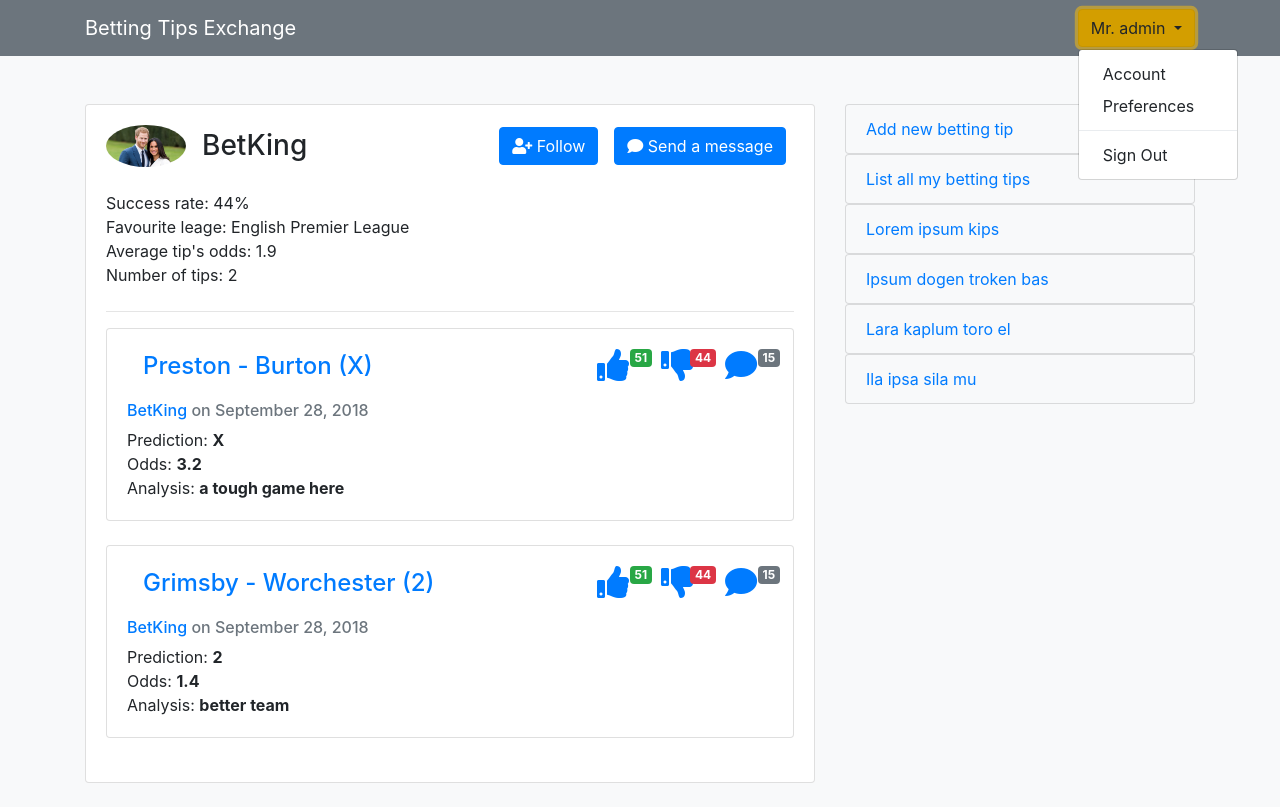
After one commit to Xeragus/Betting-Tips-Exchange, a Django app: a page that uses blog/templates/blog/header.html in a window 1280 px wide, after a click that opens the changed part. The commit adds this page. Run offline with Django 3.2, Linux system fonts and the light colour scheme; a user stored in the database is signed in; data comes from the database, SQL or seed files in the repository; both versions use the stored data as it was after the commit; some libraries are stand-ins or nearby versions.

Commit message:
Adding profile page for users, filtering by author and additional routing

```diff
--- a/blog/static/blog/styles.css
+++ b/blog/static/blog/styles.css
@@ -1,4 +1,13 @@
 .menu-user-dropdown {
   position: absolute;
   right: 0;
+  top: 50%;
+  transform: translateY(-50%);
+  z-index: 2;
 }
+.custom-sidebar {
+  z-index: 1;
+}
+.like-comment-section .badge {
+  right: -15px;
+}
--- a/blog/templates/blog/header.html
+++ b/blog/templates/blog/header.html
@@ -6,9 +6,6 @@
     </button>
     <div class="collapse navbar-collapse ml-5" id="navbarNav">
       <ul class="navbar-nav w-100 position-relative">
-            <li class="nav-item">
-              <a class="nav-link" href="{% url 'dashboard' %}">Dashboard</a>
-            </li>
             {% if not user.is_authenticated %}
             <li class="nav-item">
               <a class="nav-link" href="{% url 'login' %}">Login</a>
@@ -16,27 +13,21 @@
             <li class="nav-item">
               <a class="nav-link" href="{% url 'register' %}">Register</a>
             </li>
-            {% else %}
-            <li class="nav-item">
-              <a class="nav-link" href="{% url 'profile' %}">Profile</a>
-            </li>
-            <li class="nav-item">
-              <a class="nav-link" href="{% url 'logout' %}">Logout</a>
-            </li>
             {% endif %}
             <!-- Example single danger button -->
+            {% if user.is_authenticated %}
             <div class="btn-group menu-user-dropdown">
               <button type="button" class="btn btn-warning dropdown-toggle" data-toggle="dropdown" aria-haspopup="true" aria-expanded="false">
                 Mr. {{ user.get_username }}
               </button>
               <div class="dropdown-menu">
-                <a class="dropdown-item" href="#">Profile Stats</a>
-                <a class="dropdown-item" href="#">Account Settings</a>
+                <a class="dropdown-item" href="{% url 'profile' %}">Account</a>
                 <a class="dropdown-item" href="#">Preferences</a>
                 <div class="dropdown-divider"></div>
-                <a class="dropdown-item" href="#">Sign Out</a>
+                <a class="dropdown-item" href="{% url 'logout' %}">Sign Out</a>
               </div>
             </div>
+            {% endif %}
       </ul>
     </div>
   </div>
--- /dev/null
+++ b/blog/templates/blog/pagination.html
@@ -0,0 +1,22 @@
+{% if is_paginated %}
+
+  {% if page_obj.has_previous %}
+    <a href="?page=1" class="btn btn-outline-info">first</a>
+    <a href="?page={{ page_obj.previous_page_number }}" class="btn btn-outline-info">prev</a>
+  {% endif %}
+
+
+  {% for num in page_obj.paginator.page_range %}
+    {% if page_obj.number == num %}
+      <a class="btn btn-info" href="?page={{ num }}">{{ num }}</a>
+    {% elif num > page_obj.number|add:'-3' and num < page_obj.number|add:'3' %}
+      <a class="btn btn-outline-info" href="?page={{ num }}">{{ num }}</a>
+    {% endif %}
+  {% endfor %}
+
+  {% if page_obj.has_next %}
+    <a href="?page={{ page_obj.next_page_number }}" class="btn btn-outline-info">next</a>
+    <a href="?page={{ page_obj.paginator.num_pages }}" class="btn btn-outline-info">last</a>
+  {% endif %}
+
+{% endif %}
--- /dev/null
+++ b/blog/templates/blog/sidebar.html
@@ -0,0 +1,10 @@
+<div class="col-sm-4 custom-sidebar">
+  <ul class="list-group">
+    <a href="{% url 'tip-create' %}"><li class="list-group-item bg-light">Add new betting tip</li></a>
+    <a href="#"><li class="list-group-item bg-light">List all my betting tips</li></a>
+    <a href="#"><li class="list-group-item bg-light">Lorem ipsum kips</li></a>
+    <a href="#"><li class="list-group-item bg-light">Ipsum dogen troken bas</li></a>
+    <a href="#"><li class="list-group-item bg-light">Lara kaplum toro el</li></a>
+    <a href="#"><li class="list-group-item bg-light">Ila ipsa sila mu</li></a>
+  </ul>
+</div>
--- a/blog/urls.py
+++ b/blog/urls.py
@@ -6,6 +6,7 @@ from .views import (
             BettingTipCreateView,
             BettingTipUpdateView,
             BettingTipDeleteView,
+            ProfileBettingTipListView,
 )
 
 urlpatterns = [
@@ -14,4 +15,5 @@ urlpatterns = [
     path('betting-tip/new', BettingTipCreateView.as_view(), name='tip-create'),
     path('betting-tip/<int:pk>/update', BettingTipUpdateView.as_view(), name="tip-update"),
     path('betting-tip/<int:pk>/delete', BettingTipDeleteView.as_view(), name="tip-delete"),
+    path('profile/<str:username>', ProfileBettingTipListView.as_view(), name="profile-detail"),
 ]
--- a/blog/views.py
+++ b/blog/views.py
@@ -1,6 +1,8 @@
-from django.shortcuts import render
+from django.shortcuts import render, get_object_or_404
 from . models import BettingTip
+from users.models import Profile
 from django.contrib.auth.mixins import LoginRequiredMixin, UserPassesTestMixin
+from django.contrib.auth.models import User
 from django.views.generic import (
             ListView,
             DetailView,
@@ -10,20 +12,27 @@ from django.views.generic import (
 )
 
 # Create your views here.
-def home(request):
-    context = {
-        'tips': BettingTip.objects.all()
-    }
-    return render(request, 'blog/home.html', context)
 
 class HomeListView(ListView):
     model = BettingTip
     template_name = 'blog/home.html'
     context_object_name = 'tips'
     ordering = ['date_posted']
+    paginate_by = 3
 
 class BettingTipDetailView(DetailView):
     model = BettingTip
+
+class ProfileBettingTipListView(ListView):
+    model = BettingTip
+    template_name = 'users/profile_detail.html'
+    context_object_name = 'tips'
+    ordering = ['-date_posted']
+    paginate_by = 3
+
+    def get_queryset(self):
+        user = get_object_or_404(User, username=self.kwargs.get('username'))
+        return BettingTip.objects.filter(author=user).order_by('-date_posted')
 
 class BettingTipCreateView(LoginRequiredMixin, CreateView):
     model = BettingTip
@@ -36,6 +45,7 @@ class BettingTipCreateView(LoginRequiredMixin, CreateView):
 class BettingTipUpdateView(LoginRequiredMixin, UserPassesTestMixin, UpdateView):
     model = BettingTip
     fields = ['home_team', 'away_team', 'prediction', 'odds', 'analysis']
+    template_name = 'blog/bettingtip_update.html'
 
     def form_valid(self, form):
         form.instance.author = self.request.user
--- /dev/null
+++ b/users/templates/users/profile_detail.html
@@ -0,0 +1,83 @@
+{% extends "blog/base.html" %}
+{% block content %}
+<div class="container">
+  <div class="row mt-5">
+    <div class="col-sm-8">
+      <div class="card mb-4">
+        <div class="card-body">
+          <div class="row align-items-center">
+            <div class="col-sm-8 d-flex align-items-center">
+              <img src="{{ tips.0.author.profile.image.url }}" class="rounded-circle" style="width: 80px">
+              <h3 class="mb-0 ml-3">{{ view.kwargs.username }}</h3>
+            </div>
+            {% if tips.0.author == user %}
+            <div class="col-sm-4 d-flex justify-content-end">
+              <a class="mx-2" href="{% url 'tip-update' object.id %}"><i class="fas fa-edit fa-2x"></i></a>
+              <a class="mx-2" href="{% url 'tip-delete' object.id %}"><i class="fas fa-trash fa-2x"></i></a>
+            </div>
+            {% else %}
+            <div class="col-sm-4 d-flex justify-content-end like-comment-section">
+              <div class="position-relative">
+                <a class="mx-2 btn btn-primary" href="#"><i class="fas fa-user-plus"></i> Follow</a>
+              </div>
+              <div class="position-relative">
+                <a class="mx-2 btn btn-primary" href="#"><i class="fas fa-comment"></i> Send a message</a>
+              </div>
+            </div>
+            {% endif %}
+          </div>
+          <div class="profile-stats my-4">
+            <p class="mb-0">Success rate: 44%</p>
+            <p class="mb-0">Favourite leage: English Premier League</p>
+            <p class="mb-0">Average tip's odds: 1.9</p>
+            <p class="mb-0">Number of tips: {{ page_obj.paginator.count }}</p>
+          </div>
+          <hr>
+          {% for tip in tips %}
+          <div class="card mb-4">
+            <div class="card-body">
+              <div class="row align-items-center">
+                <div class="col-sm-8 d-flex align-items-center">
+                  <a href="{% url 'tip-detail' tip.id %}" class="card-title mb-0 ml-3">
+                    <h4 class="mb-0">{{ tip }}</h4>
+                  </a>
+                </div>
+                {% if tip.author == user %}
+                <div class="col-sm-4 d-flex justify-content-end">
+                  <a class="mx-2" href=""><i class="fas fa-edit fa-2x"></i></a>
+                  <a class="mx-2" href=""><i class="fas fa-trash fa-2x"></i></a>
+                </div>
+                {% else %}
+                <div class="col-sm-4 d-flex justify-content-end like-comment-section">
+                  <div class="position-relative mx-2">
+                    <a class="mx-2" href="#"><i class="fas fa-thumbs-up fa-2x"></i></a>
+                    <span class="badge badge-success position-absolute">51</span>
+                  </div>
+                  <div class="position-relative mx-2">
+                    <a class="mx-2" href="#"><i class="fas fa-thumbs-down fa-2x"></i></a>
+                    <span class="badge badge-danger position-absolute">44</span>
+                  </div>
+                  <div class="position-relative mx-2">
+                    <a class="mx-2" href="#"><i class="fas fa-comment fa-2x"></i></a>
+                    <span class="badge badge-secondary position-absolute">15</span>
+                  </div>
+                </div>
+                {% endif %}
+              </div>
+              <div class="card-content pt-4">
+                <h6 class="card-subtitle mb-2 text-muted"><a href="#">{{ tip.author }}</a> on {{ tip.date_posted|date:"F d, Y" }}</h6>
+                <span>Prediction: <strong>{{ tip.prediction }}</strong></span><br>
+                <span>Odds: <strong>{{ tip.odds }}</strong></span><br>
+                <span>Analysis: <strong>{{ tip.analysis }}</strong></span>
+              </div>
+            </div>
+          </div>
+          {% endfor %}
+          {% include 'blog/pagination.html' %}
+        </div>
+      </div>
+    </div>
+    {% include 'blog/sidebar.html' %}
+  </div>
+</div>
+{% endblock content %}
```
Also changed, not shown: bettingtips.json (added, +58 -0 lines), blog/templates/blog/bettingtip_detail.html (+40 -10 lines), blog/templates/blog/bettingtip_update.html (added, +19 -0 lines), blog/templates/blog/home.html (+36 -39 lines), db.sqlite3.
